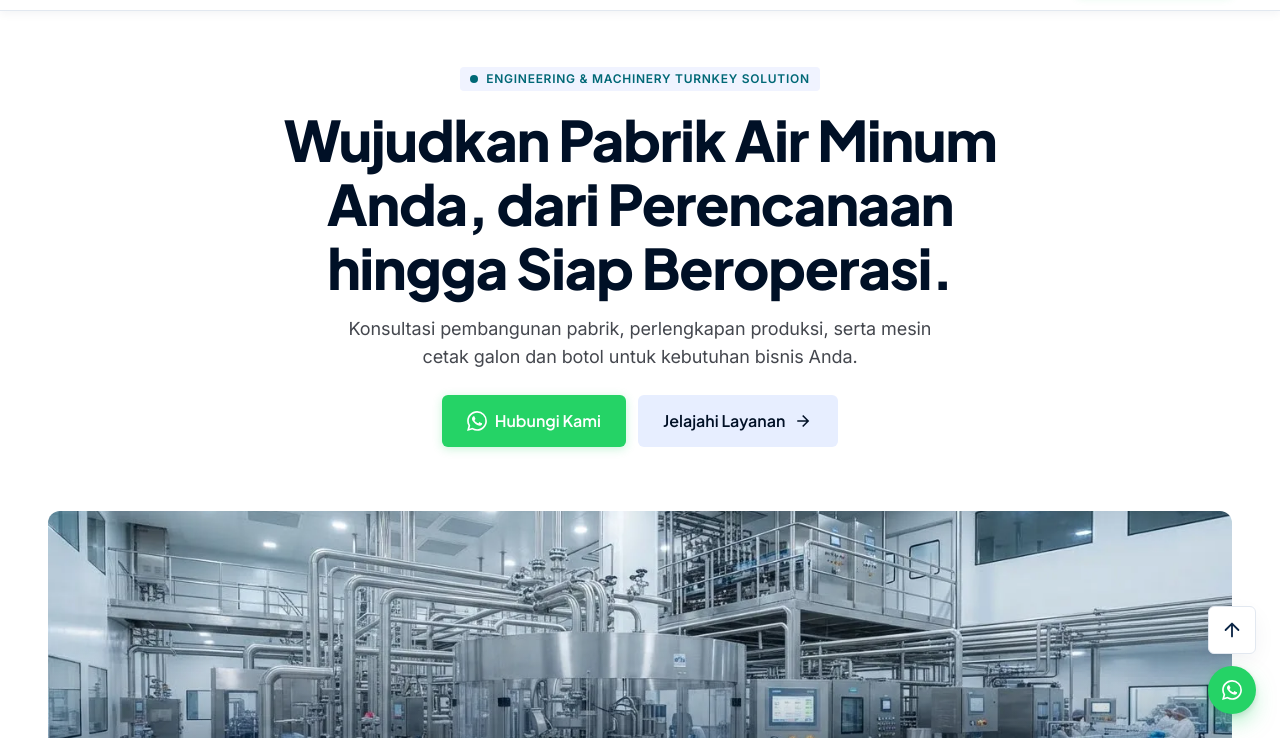
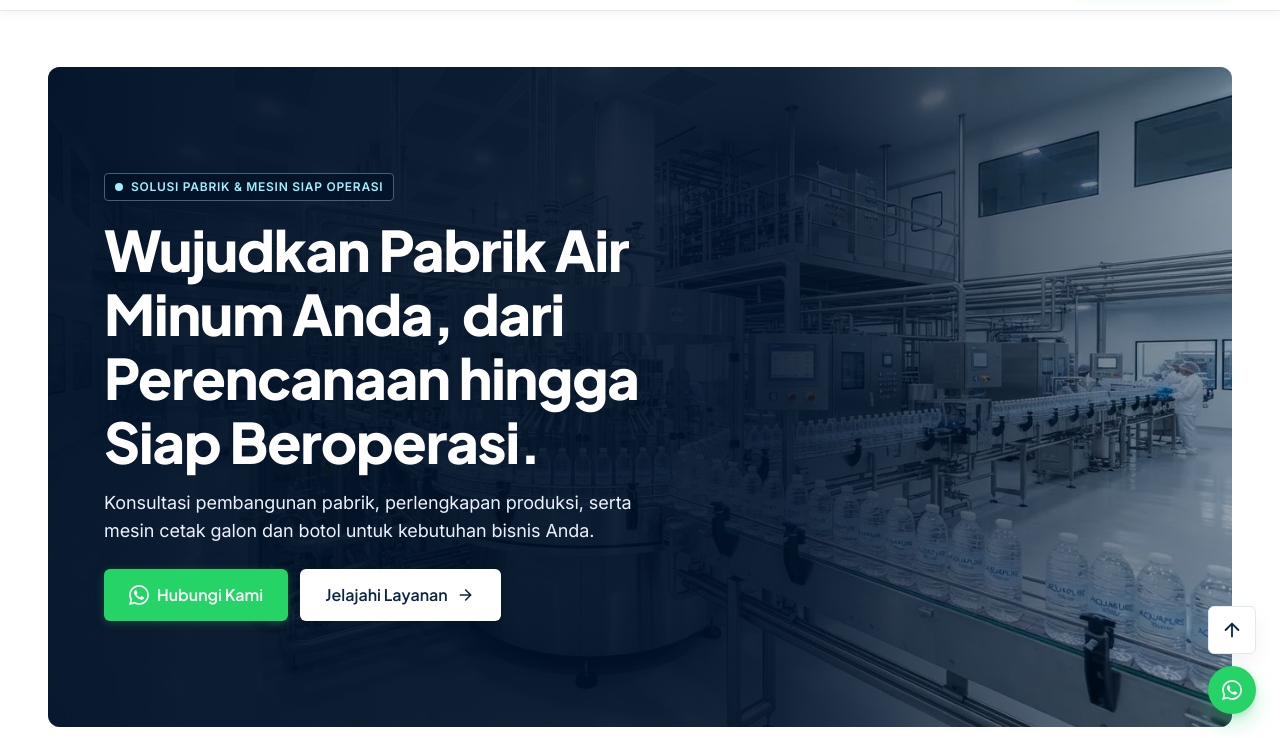
Before and after one commit to umbranodens/tirtawiyata, a plain HTML site: page index.html in a window 1280 px wide. Shown: the part 62-800 px from the top of the page. Drawn offline with nearby package versions, Linux system fonts and the light colour scheme.

Commit message:
feat: use background hero and localize Indonesian tagline

```diff
--- /dev/null
+++ b/assets/css/hero.css
@@ -0,0 +1,40 @@
+.hero .hero-stage {
+  position: relative;
+  isolation: isolate;
+  overflow: hidden;
+  display: flex;
+  align-items: center;
+  min-height: 600px;
+  margin-bottom: 32px;
+  padding: 36px 20px;
+  border-radius: var(--r-xl);
+  background: var(--navy-ink);
+}
+.hero .hero-media { position: absolute; inset: 0; z-index: -2; height: 100%; margin: 0; border-radius: 0; }
+.hero .hero-media img { object-position: 65% center; }
+.hero .hero-media figcaption { display: none; }
+.hero .hero-stage::after {
+  content: "";
+  position: absolute;
+  inset: 0;
+  z-index: -1;
+  background: rgba(0, 16, 38, .86);
+  pointer-events: none;
+}
+.hero .hero-head { min-width: 0; width: 100%; max-width: 660px; align-items: flex-start; text-align: left; margin: 0; }
+.hero .h-display { color: #fff; }
+.hero .hero-head .lead { color: #ecf1ff; max-width: 560px; }
+.hero .hero-head .chip { max-width: 100%; line-height: 18px; color: var(--cyan-light); background: rgba(0, 16, 38, .75); border: 1px solid #436078; }
+.hero .chip-dot { background: var(--cyan-light); }
+.hero .hero-ctas { margin-bottom: 0; }
+.hero .hero-ctas .btn-soft { background: #fff; color: var(--navy); }
+.hero .hero-ctas .btn-soft:hover { background: var(--bg-mid); }
+.hero .hero-head :focus-visible { outline-color: var(--cyan-light); }
+@media (min-width: 640px) {
+  .hero .hero-stage { min-height: 620px; padding: 48px 36px; }
+  .hero .hero-ctas { justify-content: flex-start; flex-wrap: wrap; }
+}
+@media (min-width: 1024px) {
+  .hero .hero-stage { min-height: 660px; padding: 64px 56px; }
+  .hero .hero-stage::after { background: linear-gradient(90deg, rgba(0, 16, 38, .95) 0%, rgba(0, 16, 38, .88) 62%, rgba(0, 16, 38, .35) 100%); }
+}
--- a/assets/js/i18n.js
+++ b/assets/js/i18n.js
@@ -2,6 +2,7 @@
   'use strict';
 
   var translations = new Map([
+    ['Solusi Pabrik & Mesin Siap Operasi', 'Engineering & Machinery Turnkey Solution'],
     ['Lewati ke konten utama', 'Skip to main content'],
     ['Beranda', 'Home'], ['Tentang Kami', 'About Us'], ['Layanan', 'Services'], ['Produk', 'Products'], ['Kontak', 'Contact'],
     ['Hubungi Kami', 'Contact Us'], ['Layanan Rekayasa', 'Engineering Services'], ['Katalog Mesin', 'Machinery Catalog'], ['Portfolio Pabrik', 'Plant Portfolio'],
--- a/index.html
+++ b/index.html
@@ -787,6 +787,7 @@
       *, *::before, *::after { animation: none !important; transition: none !important; }
     }
   </style>
+  <link rel="stylesheet" href="assets/css/hero.css">
 </head>
 <body id="top">
   <!-- Icon sprite: official WhatsApp glyph -->
@@ -855,8 +856,9 @@
     <!-- ======================= BERANDA ======================= -->
     <section class="section hero" id="beranda" aria-labelledby="hero-title">
       <div class="container">
+        <div class="hero-stage">
         <div class="hero-head">
-          <span class="chip eyebrow"><span class="chip-dot" aria-hidden="true"></span>Engineering &amp; Machinery Turnkey Solution</span>
+          <span class="chip eyebrow"><span class="chip-dot" aria-hidden="true"></span>Solusi Pabrik &amp; Mesin Siap Operasi</span>
           <h1 class="h-display" id="hero-title">Wujudkan Pabrik Air Minum Anda, dari Perencanaan hingga Siap Beroperasi.</h1>
           <p class="lead">Konsultasi pembangunan pabrik, perlengkapan produksi, serta mesin cetak galon dan botol untuk kebutuhan bisnis Anda.</p>
           <div class="hero-ctas">
@@ -882,6 +884,7 @@
             <p>Integrasi Sistem Pemurnian &amp; Cetak Kemasan Berkecepatan Tinggi</p>
           </figcaption>
         </figure>
+        </div>
 
         <div class="service-grid">
           <article class="service-card">
@@ -1510,6 +1513,7 @@
   <script>
     (function () {
       'use strict';
+
 
       var WA_NUMBER = '6281234567890';
       var BRAND = 'Tirta Wiyata Investama';
```
